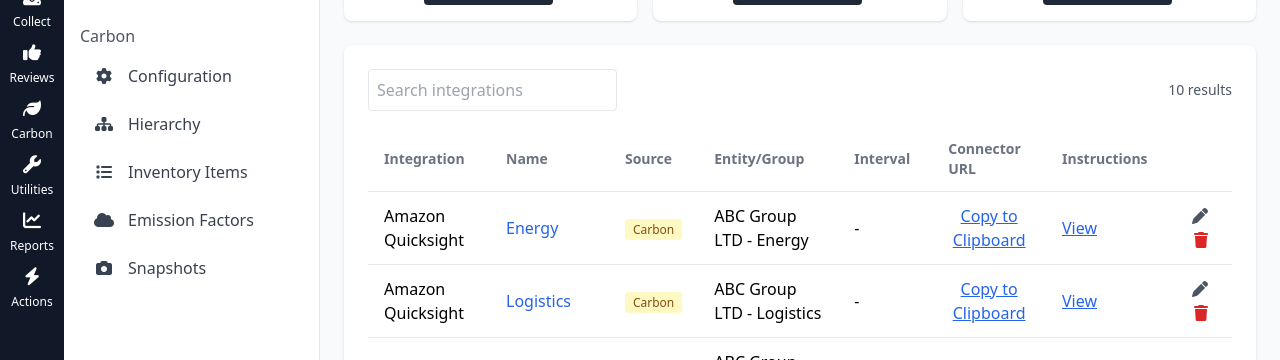
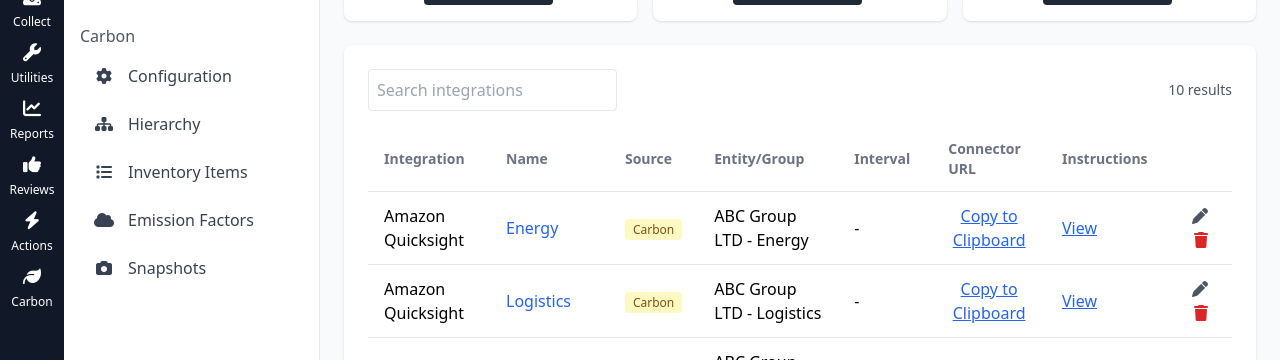
Before and after one commit to kydovirtuevision/exam, a React (Vite) app: page /Settings/Integrations in a window 1280 px wide. Shown: the part 424-784 px from the top of the page. Built offline with nearby package versions, Linux system fonts and the light colour scheme.

Commit message:
feat(sidebar): restore labels and add Utilities rail

```diff
--- a/src/components/Sidebar.jsx
+++ b/src/components/Sidebar.jsx
@@ -12,11 +12,11 @@
   const rail = [
     { key: 'insights', icon: 'fa-compass', title: 'Insights' },
     { key: 'collect', icon: 'fa-download', title: 'Collect' },
-    { key: 'reviews', icon: 'fa-thumbs-up', title: 'Reviews' },
-    { key: 'carbon', icon: 'fa-leaf', title: 'Carbon' },
     { key: 'utilities', icon: 'fa-wrench', title: 'Utilities' },
     { key: 'reports', icon: 'fa-chart-line', title: 'Reports' },
+    { key: 'reviews', icon: 'fa-thumbs-up', title: 'Reviews' },
     { key: 'actions', icon: 'fa-bolt', title: 'Actions' },
+    { key: 'carbon', icon: 'fa-leaf', title: 'Carbon' },
   ]
 
   return (
```
